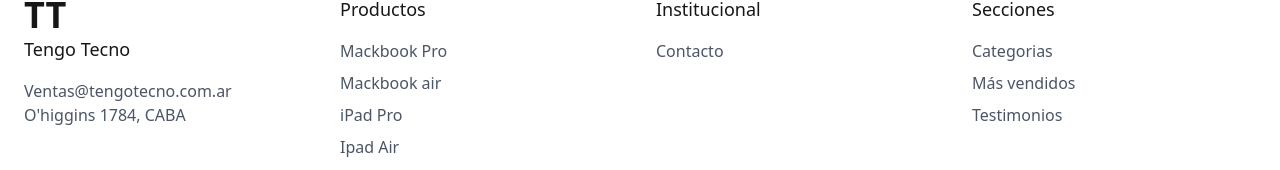
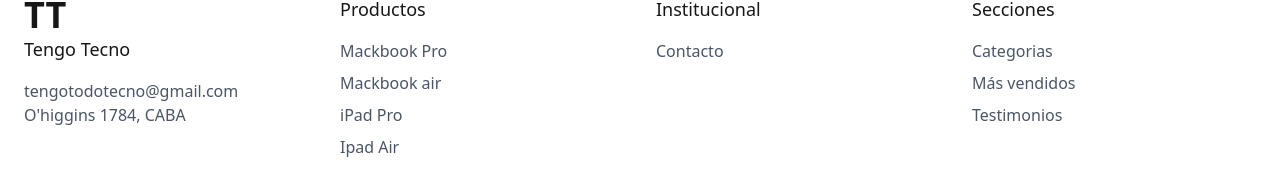
Before and after one commit to Julian-Kellmer/TT-website, a Next.js app: page /aboutUs in a window 1280 px wide. Shown: the part 1271-1441 px from the top of the page. Built offline with nearby package versions, Linux system fonts and the light colour scheme.

Commit message:
change mail and delete -desde-

```diff
--- a/src/app/components/Displaygrid.js
+++ b/src/app/components/Displaygrid.js
@@ -131,6 +131,7 @@
                         sizes='(max-width: 640px) 100vw, (max-width: 768px) 50vw, (max-width: 1024px) 33vw, 25vw'
                         priority
                         src={secondImage}
+                        // placeholder='blur'
                         alt={`${product.name} alternate`}
                         fill
                         className='object-contain absolute inset-0 transition-opacity duration-300 ease-in-out opacity-0 group-hover:opacity-100'
@@ -147,7 +148,7 @@
 
                     <h3 className='text-lg font-medium'>{product.name}</h3>
                     <div className='flex text-center justify-center gap-2  mt-2'>
-                      <p className='text-gray-600 text-xl '>Desde</p>
+                      {/* <p className='text-gray-600 text-xl '>Desde</p> */}
                       <p className='text-xl font-bold mb-2'>{product.price} </p>
                     </div>
                   </div>
--- a/src/app/components/responsiveFooter.js
+++ b/src/app/components/responsiveFooter.js
@@ -35,9 +35,9 @@
             </div>
             <div className='space-y-2 text-gray-600'>
               <a
-                href='mailto:Ventas@tengotecno.com.ar'
+                href='mailto:tengotodotecno@gmail.com'
                 target='_blank'>
-                Ventas@tengotecno.com.ar
+                tengotodotecno@gmail.com
               </a>
               <br/>
               <a
@@ -272,9 +272,9 @@
             </div>
             <div className='space-y-2 text-gray-600'>
               <a
-                href='mailto:Ventas@tengotecno.com.ar'
+                href='mailto:tengotodotecno@gmail.com'
                 target='_blank'>
-                Ventas@tengotecno.com.ar
+                tengotodotecno@gmail.com
               </a>
               <br/>
               <a
```
